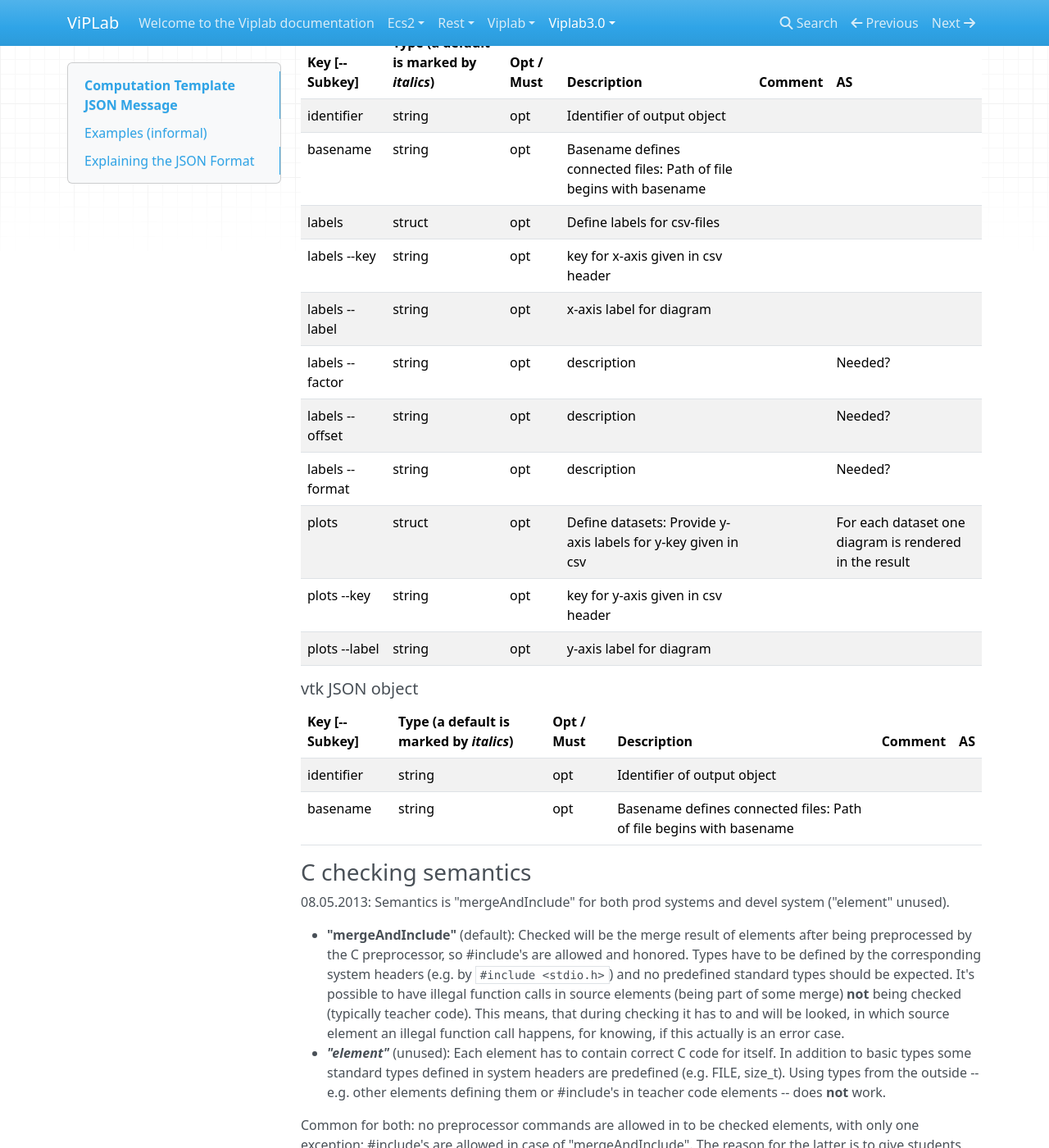
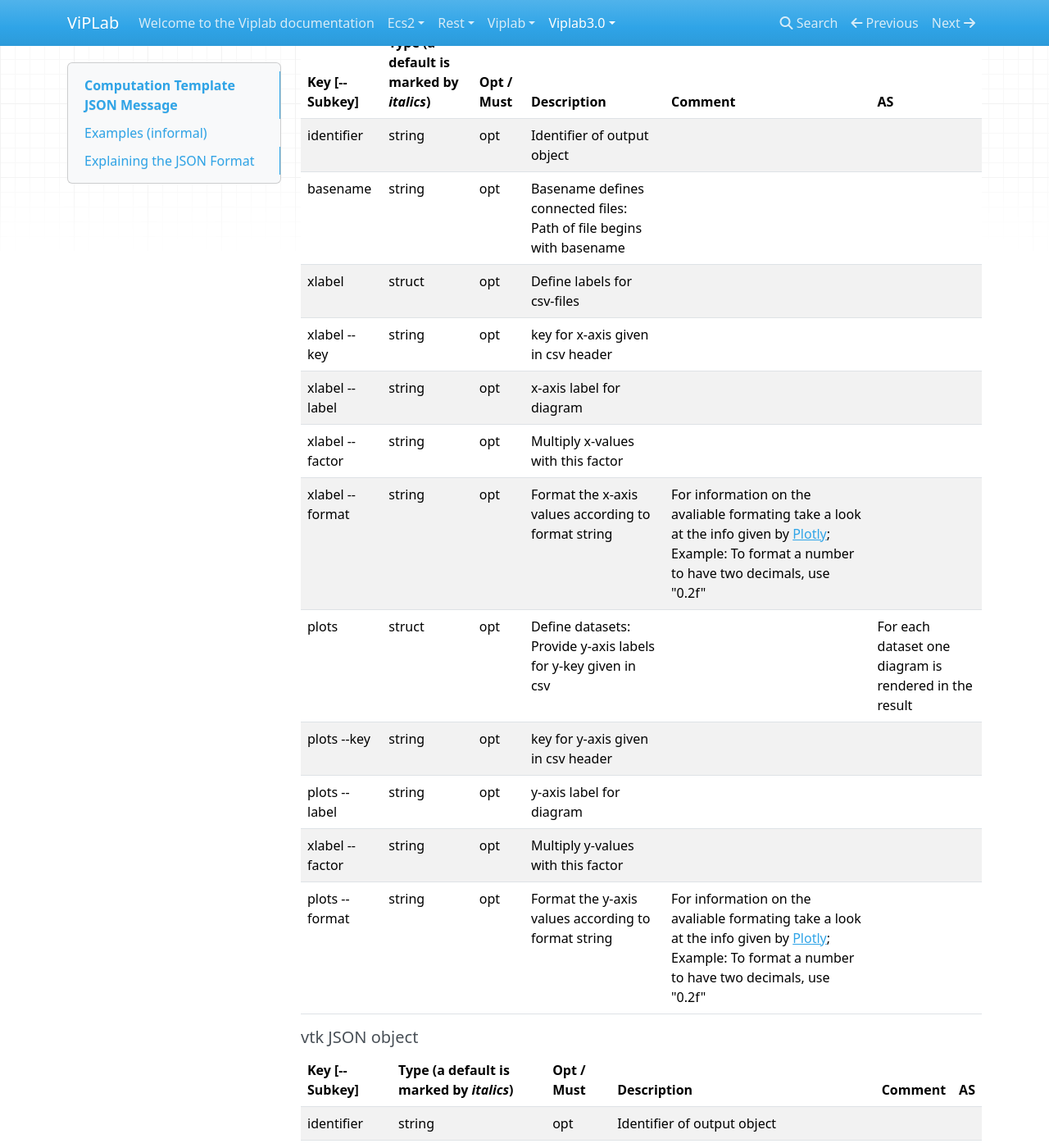
Before and after one commit to VirtualProgrammingLab/documentation, an MkDocs documentation site: the page built from docs/viplab3.0/computation_template.md, in a window 1280 px wide and 1400 px high, scrolled down 12811 px. Shown: the whole window at 82% size. Built offline with MkDocs 1.6.1, drawn with Linux system fonts in a browser that asks for light colours; nearby versions of some CDN libraries; some of the changed text lies outside the part shown.

Commit message:
Modifies csv-output; rename labels to xlabel and add factor and format to plots; additionally remove offset

```diff
--- a/docs/viplab3.0/computation_template.md
+++ b/docs/viplab3.0/computation_template.md
@@ -407,7 +407,7 @@ Note: `//` with text following until EOL is a comment,
 |metadata | struct | opt | contains information for frontend | | See [metadata json object](#metadata-json-object) for details on contained objects |
 |environment |one of {"C", "C++", "Java", "Matlab", "Octave", "Container", "DuMuX"} | must | Specifies the environment used for the Computation. It defines language, runtime, libraries and tools | | |
 |files | [ {...}, {...}, ... ] |must |array containing [File objects](#json-objects-in-files): there has to be at least one element | | |
-|parameters | [{...}, {...}, ...] | opt | Parameters can be used to supply values at runtime to the configuration. Each parameter has a unique identifier (as string) and is a [Parameter object](#json-object-parameter). | For security reasons free text *guiType*, i.e., text input field or editor, are not allowed here. The only allowed parameters are those, that have mode set to fixed |
+|parameters | [{...}, {...}, ...] | opt | Parameters can be used to supply values at runtime to the configuration. Each parameter has a unique identifier (as string) and is a [Parameter object](#json-object-parameter). | For security reasons free text *guiType*, i.e., text input field or editor, are not allowed here. **The only allowed parameters are those, that have mode set to fixed** |
 |configuration | struct |opt/must (depends on environment) | Environment specific configurations | Different phases can be configured like compiling, checking (for legal function calls in source code), ... |
 |configuration --compiling.sources | [FILE_ID, FILE_ID, ...] | must | Array of identifiers of [JSON File objects](#json-objects-in-files). Explicit compilation (only referenced sources will be compiled). | for **C, C++, Java**; The frontend should suggest defaults here, e.g. by suited file suffix ('.c', '.cpp', '.java'). |  name/path (Java) for implicit compiling? check backend?|
 |configuration --compiling.compiler |string |must |compiler to be used, e.g. "gcc" | for **C, C++** | |
@@ -449,15 +449,16 @@ Note: `//` with text following until EOL is a comment,
 |---------------|----------------------------------------|-----------|------------|--------|----|
 |identifier | string | opt | Identifier of output object | | |
 |basename | string | opt | Basename defines connected files: Path of file begins with basename | | |
-|labels | struct | opt | Define labels for csv-files | | |
-|labels --key | string | opt | key for x-axis given in csv header | | |
-|labels --label | string | opt | x-axis label for diagram | | |
-|labels --factor | string | opt | description | | Needed? |
-|labels --offset | string | opt | description | | Needed? |
-|labels --format | string | opt | description | | Needed? |
-|plots | struct | opt | Define datasets: Provide y-axis labels for y-key given in csv | | For each dataset one diagram is rendered in the result|
+|xlabel | struct | opt | Define labels for csv-files | | |
+|xlabel --key | string | opt | key for x-axis given in csv header | | |
+|xlabel --label | string | opt | x-axis label for diagram | | |
+|xlabel --factor | string | opt | Multiply x-values with this factor | | |
+|xlabel --format | string | opt | Format the x-axis values according to format string | For information on the avaliable formating take a look at the info given by [Plotly](https://github.com/d3/d3-format/blob/main/README.md#locale_format); Example: To format a number to have two decimals, use "0.2f" | |
+|plots | struct | opt | Define datasets: Provide y-axis labels for y-key given in csv | | For each dataset one diagram is rendered in the result |
 |plots --key | string | opt | key for y-axis given in csv header | | |
 |plots --label | string | opt | y-axis label for diagram | | |
+|xlabel --factor | string | opt | Multiply y-values with this factor | | |
+|plots --format | string | opt | Format the y-axis values according to format string | For information on the avaliable formating take a look at the info given by [Plotly](https://github.com/d3/d3-format/blob/main/README.md#locale_format); Example: To format a number to have two decimals, use "0.2f" | |
 
 ##### vtk JSON object
 |Key [--Subkey] | Type (a default is marked by _italics_)|Opt / Must |Description |Comment | AS |
```
